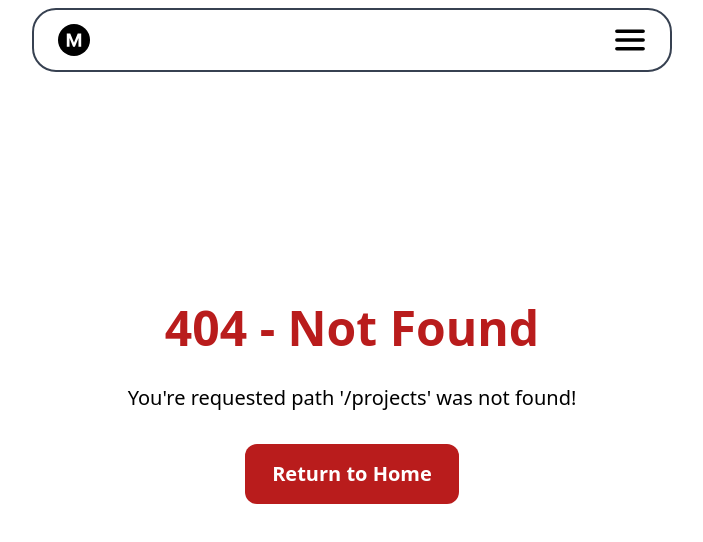
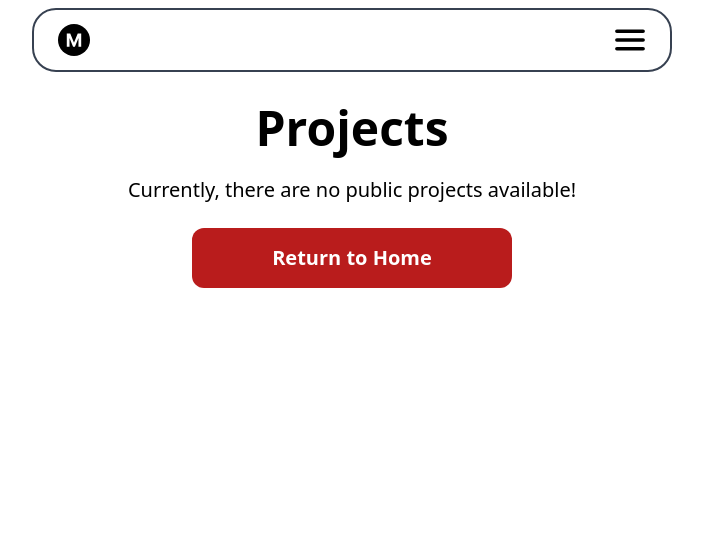
Before and after one commit to Hexdigest123/portfolio, a Next.js app: page /projects in a window 1280 px wide. Before the commit this address had no page. Shown: the top 542 px of the page, without its empty margins (288-991 px from the left). Built offline with nearby package versions, Linux system fonts and the light colour scheme.

Commit message:
Added project page

```diff
--- /dev/null
+++ b/src/app/projects/page.tsx
@@ -0,0 +1,17 @@
+"use client"
+import { useRouter } from "next/navigation"
+
+export default function Projects() {
+  const router = useRouter();
+  return (
+    <section className="mb-12 md:w-1/2 md:mx-auto md:px-0">
+      <h1 className="md:text-5xl text-3xl text-center font-bold mb-6">Projects</h1>
+      <p className="text-xl text-center mb-6">Currently, there are no public projects available!</p>
+      <button
+        type="button"
+        onClick={() => { router.push("/") }}
+        className="block w-1/2 bg-red-700 p-4 rounded-xl text-white font-bold text-xl mx-auto"
+      >Return to Home</button>
+    </section>
+  )
+}
```
